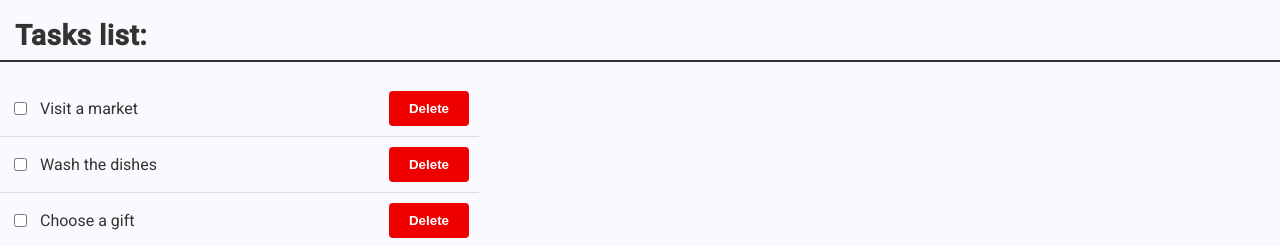
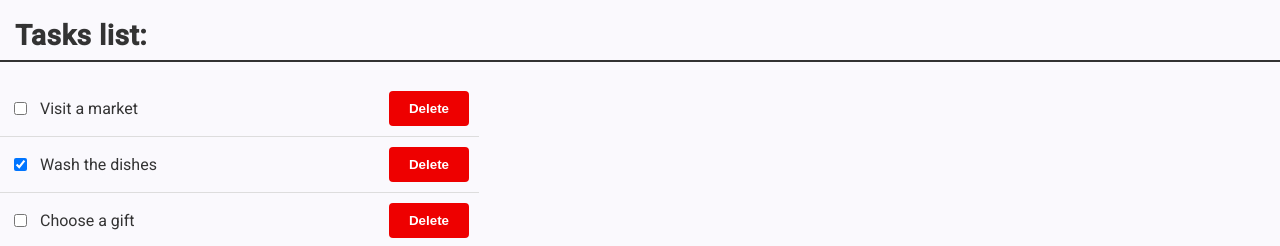
Before and after one commit to Angular-OTUS/ToDoList-VorobyevAnatoliy, an Angular app: page / in a window 1280 px wide. Shown: the top 246 px of the page. Built offline with nearby package versions, Linux system fonts and the light colour scheme; data requests are answered from the project's data file.

Commit message:
save changed task status to server and correctly initial loading

```diff
--- a/src/app/components/to-do-list-item/to-do-list-item.html
+++ b/src/app/components/to-do-list-item/to-do-list-item.html
@@ -12,20 +12,27 @@
       #taskText
       [value]="task().text"
     >
-    <app-button appTooltip [tooltipText]="'Save (update) todo: ' + task().text"
-                [action]="'save'"
-                (click)="onSaveTask(taskText.value)"
+    <app-button
+      appTooltip [tooltipText]="'Save (update) todo: ' + task().text"
+      [action]="'save'"
+      (click)="onSaveTask(taskText.value)"
     >
       Save
     </app-button>
   } @else {
-    <input type="checkbox" name="task--status" [value]="isCompleted()" (change)="onStatusChange($event)"/>
+    <input
+      type="checkbox"
+      name="task--status"
+      [checked]="isCompleted()"
+      (change)="onStatusChange($event)"
+    />
     <span class="task--title">
       {{ task().text }}
     </span>
-    <app-button appTooltip [tooltipText]="'Delete todo: ' + task().text"
-                [action]="'delete'"
-                (click)="onDeleteTask()"
+    <app-button
+      appTooltip [tooltipText]="'Delete todo: ' + task().text"
+      [action]="'delete'"
+      (click)="onDeleteTask()"
     >
       Delete
     </app-button>
--- a/src/app/components/to-do-list-item/to-do-list-item.ts
+++ b/src/app/components/to-do-list-item/to-do-list-item.ts
@@ -53,6 +53,14 @@ export class ToDoListItem {
 
   protected onStatusChange(evt: Event): void {
     const checkbox = evt.target as HTMLInputElement
-    this.task.set({...this.task(), status: checkbox.checked ? TaskStatus.Completed : TaskStatus.InProgress})
+    const status: TaskStatus = checkbox.checked ? TaskStatus.Completed : TaskStatus.InProgress
+    this.storageService.updateTask(this.task().id, {status}).subscribe({
+      next: (task: Task) => {
+        console.log(task)
+        this.task.set(task)
+        this.toastService.showSuccess(`Status is updated for task '${this.task().text}'`)
+      },
+      error: (error: Error) => this.toastService.showError(error.message),
+    })
   }
 }
--- a/src/app/components/to-do-list/to-do-list.ts
+++ b/src/app/components/to-do-list/to-do-list.ts
@@ -41,7 +41,7 @@ export class ToDoList implements OnInit {
 
   protected readonly newTaskTitle = signal('')
 
-  protected  readonly newTaskTitleIsEmpty = computed(() => !this.newTaskTitle().trim())
+  protected readonly newTaskTitleIsEmpty = computed(() => !this.newTaskTitle().trim())
 
   protected readonly newTaskDescription = signal('')
 
@@ -61,7 +61,10 @@ export class ToDoList implements OnInit {
     this.isLoading.set(true)
     setTimeout(() => {
       this.storageService.getTasks().subscribe({
-        next: (tasks: Task[]) => this.tasks.set(tasks),
+        next: (tasks: Task[]) => {
+          this.tasks.set(tasks)
+          this.toastService.showSuccess(`${this.tasks().length} tasks successfully loaded`)
+        },
         error: (error: Error) => this.toastService.showError(`Tasks can't be loaded. Probably should run app with 'npm start' instead of 'ng serve'.\n${error.message}`),
       })
       this.isLoading.set(false)
--- a/src/app/services/task-storage.service.ts
+++ b/src/app/services/task-storage.service.ts
@@ -25,6 +25,6 @@ export class TaskStorageService {
   }
 
   public updateTask(taskId: number, updatedData: Partial<TaskData>): Observable<Task> {
-    return this.http.put<Task>(`${this.URL_TASKS}/${taskId}`, updatedData)
+    return this.http.patch<Task>(`${this.URL_TASKS}/${taskId}`, updatedData)
   }
 }
```
